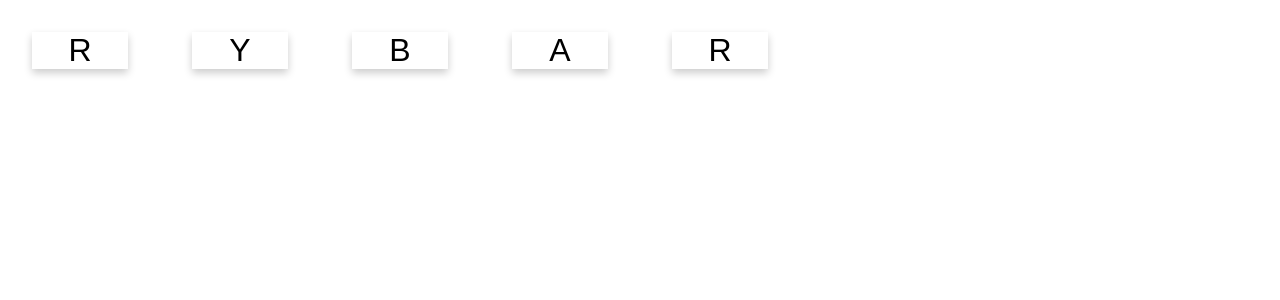
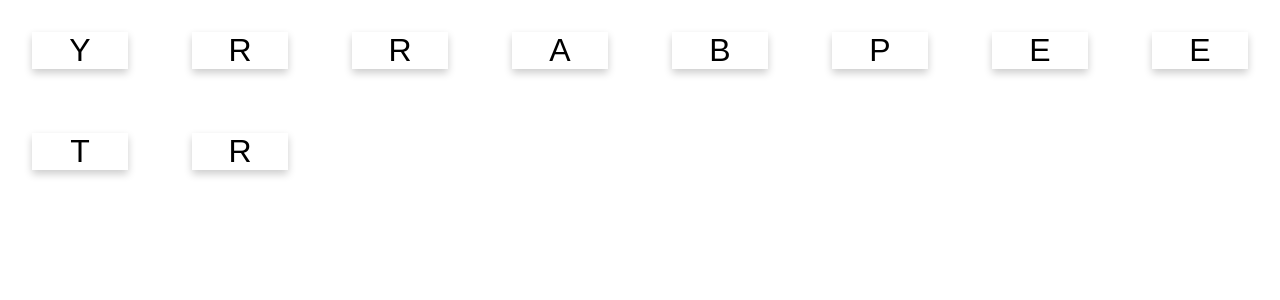
Before and after one commit to 62theories/3SA03-work, a React (Create React App) app in the folder card-game/: page / in a window 1280 px wide. Shown: the top 300 px of the page. Built offline with nearby package versions, Linux system fonts and the light colour scheme.

Commit message:
add 1 name and mix them then random

```diff
--- a/card-game/src/WordCard.js
+++ b/card-game/src/WordCard.js
@@ -4,7 +4,8 @@ import CharacterCard from './CharacterCard';
 
 const prepareStateFromWord = (given_word) => {
    let word = given_word.toUpperCase()
-   let chars = _.shuffle(Array.from(word))
+   let forRandom = word+"PETER"
+   let chars = _.shuffle(Array.from(forRandom))
    return {
      word,
      chars,
```
